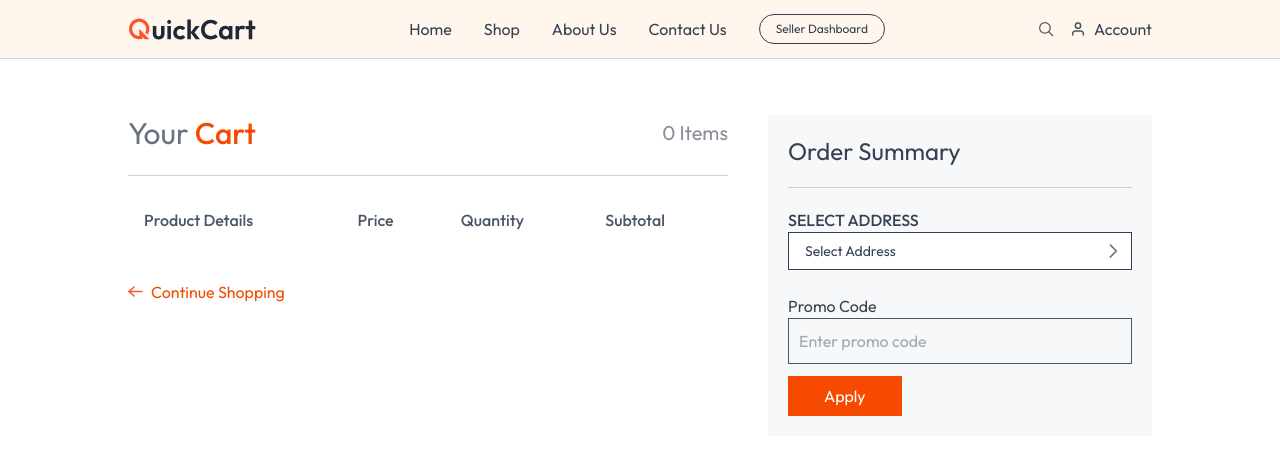
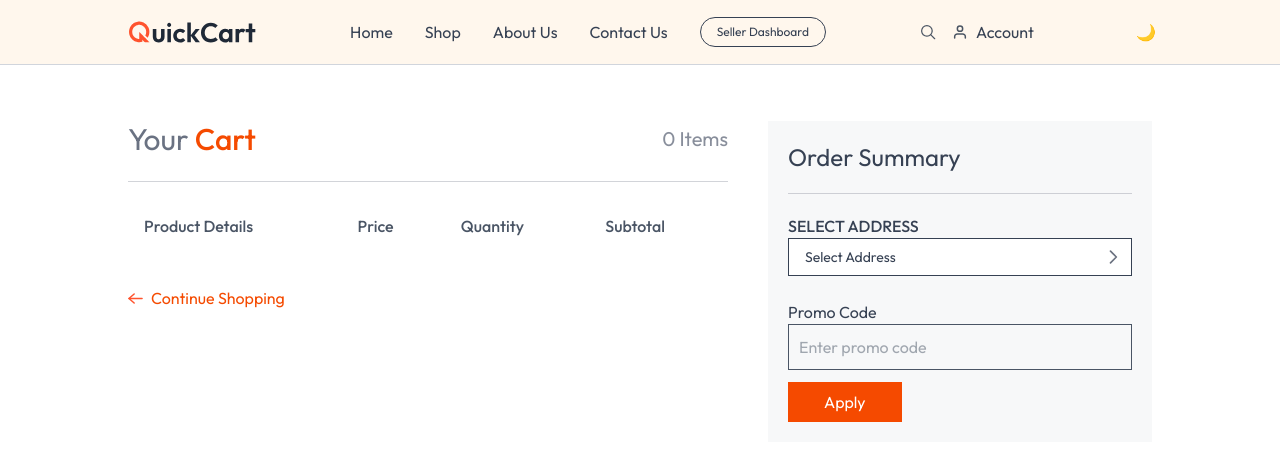
Before and after one commit to mheyrie/fastcart, a Next.js app: page /cart in a window 1280 px wide. Shown: the top 460 px of the page. Built offline with nearby package versions, Linux system fonts and the light colour scheme.

Commit message:
incomplete dark mode installation

```diff
--- a/app/globals.css
+++ b/app/globals.css
@@ -1,4 +1,5 @@
 @import "tailwindcss";
+@custom-variant dark (&:where(.dark, .dark *));
 
 * {
   scroll-behavior: smooth;
--- a/app/layout.js
+++ b/app/layout.js
@@ -18,6 +18,7 @@
     <html lang="en">
       <body className={`${outfit.className} antialiased text-gray-700`}>
         <Toaster />
+
         <AppContextProvider>{children}</AppContextProvider>
       </body>
     </html>
--- a/components/Navbar.jsx
+++ b/components/Navbar.jsx
@@ -3,11 +3,12 @@
 import { useAppContext } from "@/context/AppContext";
 import Image from "next/image";
 import Link from "next/link";
+import ThemeToggle from "./theme/ThemeToggle";
 
 function Navbar() {
   const { isSeller, router } = useAppContext();
   return (
-    <nav className="flex items-center justify-between px-6 md:px-16 lg:px-32 py-3 border-b border-gray-300 text-gray-700 bg-orange-50 dark:bg-black dark:text-gray-200">
+    <nav className="flex items-center justify-between px-6 md:px-16 lg:px-32 py-3 border-b border-gray-300 text-gray-700 bg-orange-50 dark:bg-gray-800 dark:text-gray-200">
       <Image
         src={assets.logo}
         alt="Logo"
@@ -15,7 +16,10 @@
         onClick={() => router.push("/")}
       />
       <div className="flex items-center gap-4 lg:gap-8 max-md:hidden">
-        <Link href="/" className="hover:text-gray-900 transition">
+        <Link
+          href="/"
+          className="hover:text-gray-900 dark:hover:text-gray-200 transition"
+        >
           Home
         </Link>
         <Link href="/all-products" className="hover:text-gray-900 transition">
@@ -53,6 +57,10 @@
           <Image src={assets.user_icon} alt="user icon" /> Account
         </button>
       </div>
+      <div className="w-6">
+        {" "}
+        <ThemeToggle />
+      </div>
     </nav>
   );
 }
--- /dev/null
+++ b/components/theme/ThemeToggle.jsx
@@ -0,0 +1,25 @@
+"use client";
+import { useEffect, useState } from "react";
+
+export default function ThemeToggle() {
+  const [dark, setDark] = useState(false);
+
+  useEffect(() => {
+    const isDark = localStorage.getItem("theme") === "dark";
+    setDark(isDark);
+    document.documentElement.classList.toggle("dark", isDark);
+  }, []);
+
+  const toggleTheme = () => {
+    const newTheme = !dark;
+    setDark(newTheme);
+    localStorage.setItem("theme", newTheme ? "dark" : "light");
+    document.documentElement.classList.toggle("dark", newTheme);
+  };
+
+  return (
+    <button onClick={toggleTheme} className="p-2 rounded dark:bg-gray-100">
+      {dark ? "🌞 " : "🌙 "}
+    </button>
+  );
+}
```
